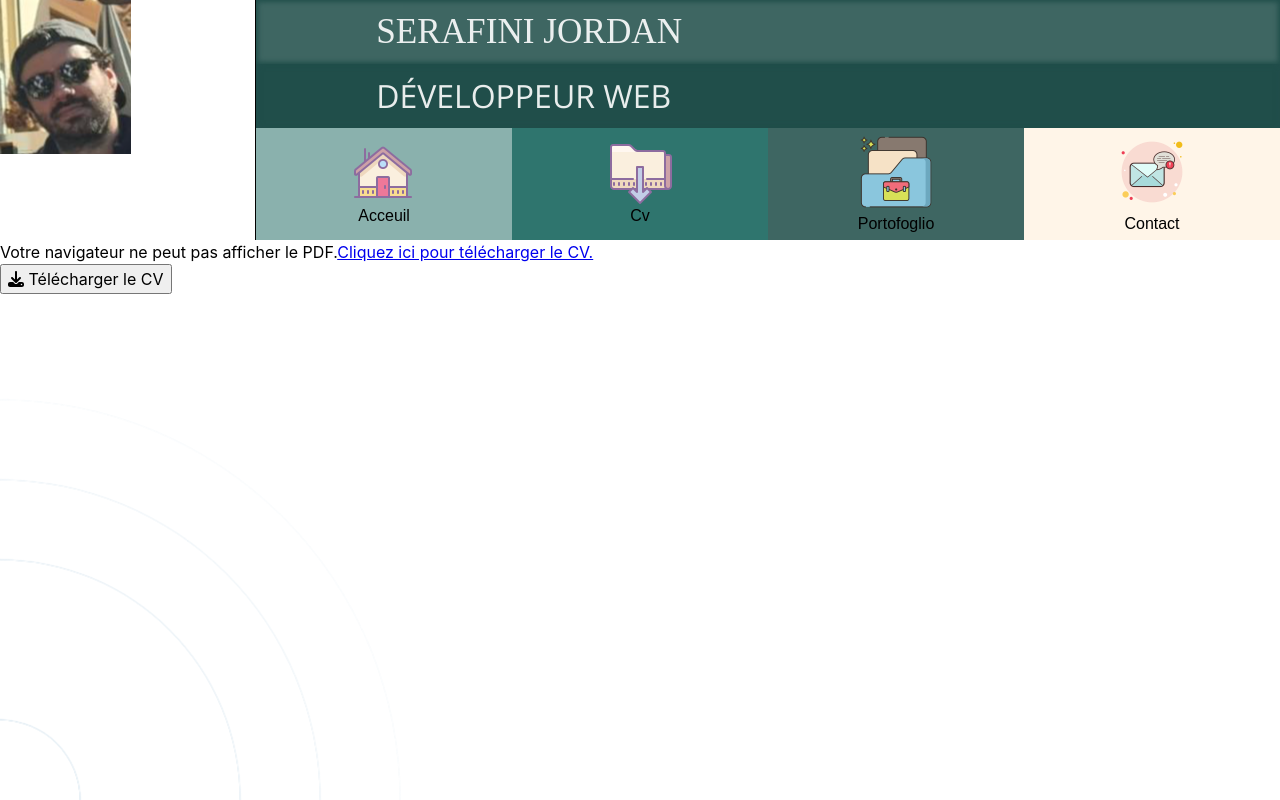
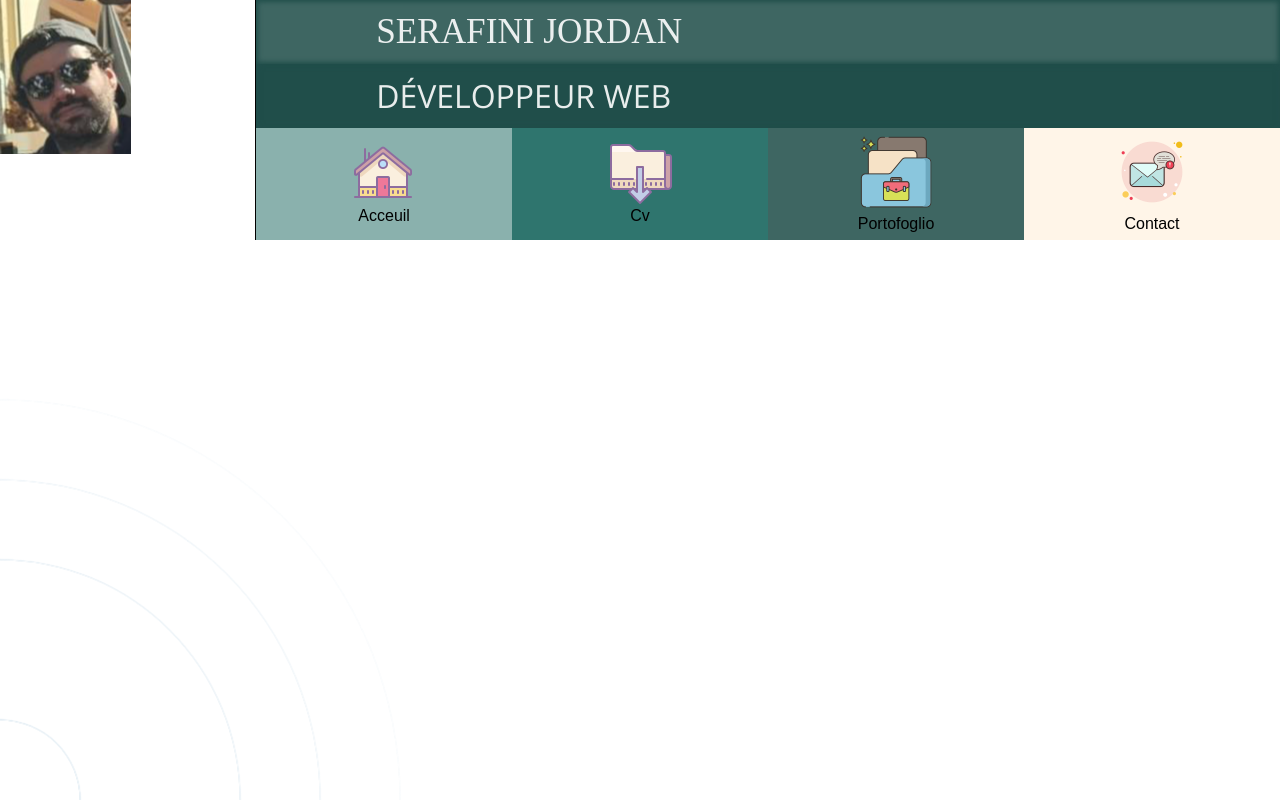
Before and after one commit to JordanSerafini/cv, a React (Vite) app: page / in a window 1280 px wide. Both pictures are taken after a click on the item "Cv". Shown: the top 800 px of the page. Built offline with nearby package versions, Linux system fonts and the light colour scheme; a web font is replaced by a local one.

Commit message:
:construction: work in progress

```diff
--- a/src/components/mainContent/Cv.jsx
+++ b/src/components/mainContent/Cv.jsx
@@ -2,23 +2,24 @@ import React from 'react';
 import { FontAwesomeIcon } from '@fortawesome/react-fontawesome';
 import { faDownload } from '@fortawesome/free-solid-svg-icons';
 
-// Assurez-vous que le chemin d'importation est correct pour le PDF.
-const pdfUrl = '../assets/cv-alternance.pdf';
+function Cv() {
+  // Le fichier PDF est référencé directement depuis le dossier public
+  const pdfUrl = '/cv-alternance.pdf';
 
-function Cv() {
   return (
     <div className="Cv">
-      {/* Intégration du PDF dans la page */}
-      <object
-        data={pdfUrl}
-        type="application/pdf"
+      {/* Intégration du PDF dans la page avec iframe */}
+      <iframe
+        src={pdfUrl}
         width="100%"
-        height="600">
-          {/* Message pour les navigateurs qui ne peuvent pas afficher le PDF */}
-          <p>Votre navigateur ne peut pas afficher le PDF.
-             <a href={pdfUrl}>Cliquez ici pour télécharger le CV.</a>
-          </p>
-      </object>
+        height="600"
+        title="CV"
+        style={{ border: 'none' }}>
+        {/* Message pour les navigateurs qui ne peuvent pas afficher le PDF */}
+        <p>Votre navigateur ne peut pas afficher le PDF.
+           <a href={pdfUrl} download>Click here to download the CV.</a>
+        </p>
+      </iframe>
 
       {/* Bouton de téléchargement */}
       <a href={pdfUrl} download="CV-Alternance.pdf">
```
